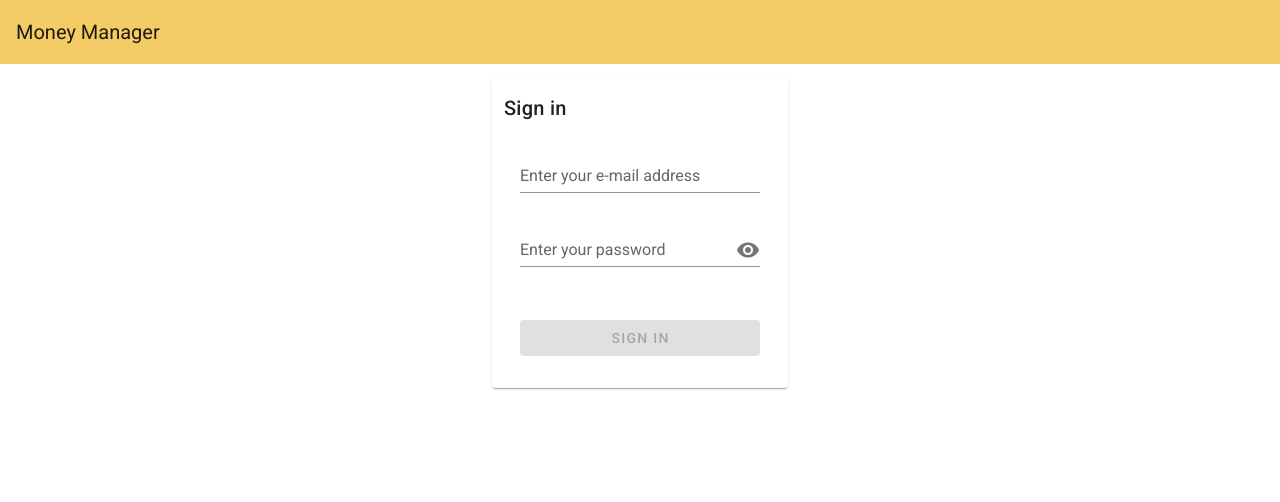
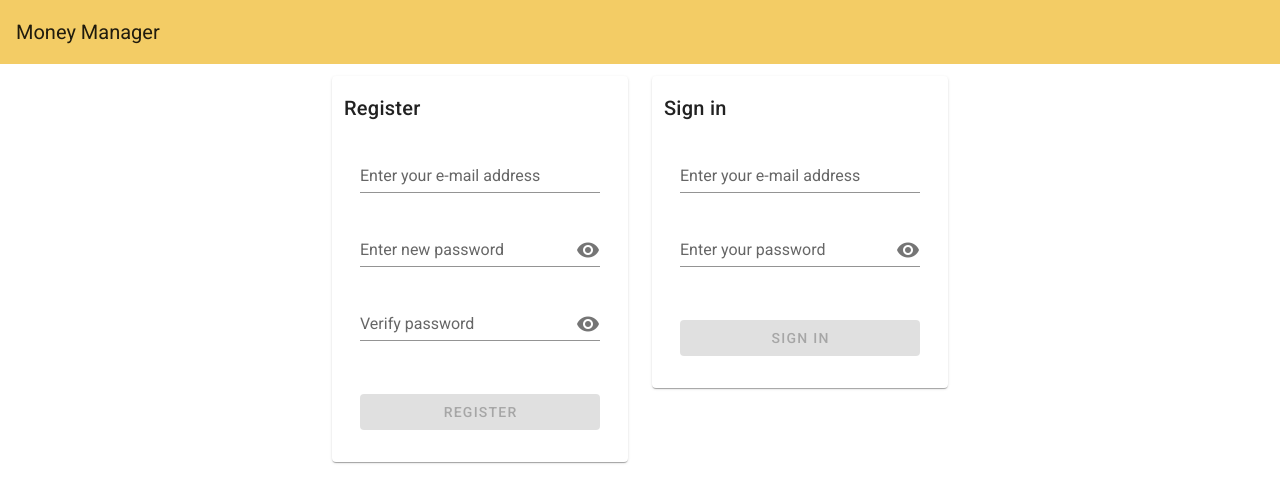
Before and after one commit to spiderlisa/money-manager, a Vue app: page /#/login in a window 1280 px wide. Shown: the top 502 px of the page. Built offline with nearby package versions, Linux system fonts and the light colour scheme; no server answers.

Commit message:
registration form

```diff
--- a/src/components/pages/Login.vue
+++ b/src/components/pages/Login.vue
@@ -1,42 +1,11 @@
 <template>
   <v-container fluid class="fill-height">
-    <v-row align="center" justify="center">
+    <v-row justify="center">
       <v-col cols="12" sm="6" md="4" lg="3">
-        <v-card flat elevation="1">
-          <v-card-title class="px-3">
-            Sign in
-          </v-card-title>
-          <v-card-text>
-            <v-form v-model="dataIsValid" class="px-3 mt-2 mb-4">
-              <v-text-field
-                label="Enter your e-mail address"
-                v-model="email"
-                :rules="rules.emailRules"
-                required
-              />
-              <v-text-field
-                label="Enter your password"
-                v-model="password"
-                :append-icon="passwordVisible ? 'mdi-eye-off' : 'mdi-eye'"
-                @click:append="togglePasswordVisibility"
-                :type="passwordVisible ? 'text' : 'password'"
-                :rules="rules.passwordRules"
-                required
-                class="mt-2"
-              />
-              <v-btn
-                class="mt-8"
-                color="primary"
-                :disabled="!dataIsValid"
-                depressed
-                block
-                @click="sendForm"
-              >
-                Sign in
-              </v-btn>
-            </v-form>
-          </v-card-text>
-        </v-card>
+        <RegisterForm />
+      </v-col>
+      <v-col cols="12" sm="6" md="4" lg="3">
+        <LoginForm />
       </v-col>
     </v-row>
   </v-container>
@@ -44,51 +13,19 @@
 
 <script lang="ts">
 import { Component, Vue } from "vue-property-decorator";
+import RegisterForm from "../parts/RegisterForm.vue";
+import LoginForm from "../parts/LoginForm.vue";
 
 @Component({
-  name: "Login"
+  name: "Login",
+  components: {
+    RegisterForm,
+    LoginForm
+  }
 })
 export default class Login extends Vue {
-  email = "";
-  password = "";
-
-  rules = {
-    emailRules: [
-      (v: string) => !!v || "E-mail is required",
-      (v: string) =>
-        /^\w+([\\.-]?\w+)*@\w+([\\.-]?\w+)*(\.\w{2,3})+$/.test(v) ||
-        "E-mail must be valid"
-    ],
-    passwordRules: [
-      (v: string) => !!v || "Password is required",
-      (v: string) => v.length > 5 || "Password is too short"
-    ]
-  };
-
-  dataIsValid = false;
-  passwordVisible = false;
-
   beforeMount() {
     this.$store.dispatch("logout");
-  }
-
-  togglePasswordVisibility() {
-    this.passwordVisible = !this.passwordVisible;
-  }
-
-  sendForm() {
-    const authData = {
-      email: this.email,
-      password: this.password
-    };
-    this.$store
-      .dispatch("login", authData)
-      .then(() => {
-        this.$router.push("/home");
-      })
-      .catch(err => {
-        //console.error(err);
-      });
   }
 }
 </script>
--- /dev/null
+++ b/src/components/parts/LoginForm.vue
@@ -0,0 +1,84 @@
+<template>
+  <v-card flat elevation="1">
+    <v-card-title class="px-3">
+      Sign in
+    </v-card-title>
+    <v-card-text>
+      <v-form v-model="dataIsValid" class="px-3 mt-2 mb-4">
+        <v-text-field
+          label="Enter your e-mail address"
+          v-model="email"
+          :rules="rules.emailRules"
+          required
+        />
+        <v-text-field
+          label="Enter your password"
+          v-model="password"
+          :append-icon="passwordVisible ? 'mdi-eye-off' : 'mdi-eye'"
+          @click:append="togglePasswordVisibility"
+          :type="passwordVisible ? 'text' : 'password'"
+          :rules="rules.passwordRules"
+          required
+          class="mt-2"
+        />
+        <v-btn
+          class="mt-8"
+          color="primary"
+          :disabled="!dataIsValid"
+          depressed
+          block
+          @click="sendForm"
+        >
+          Sign in
+        </v-btn>
+      </v-form>
+    </v-card-text>
+  </v-card>
+</template>
+
+<script lang="ts">
+import { Component, Vue } from "vue-property-decorator";
+
+@Component({
+  name: "LoginForm"
+})
+export default class LoginForm extends Vue {
+  email = "";
+  password = "";
+
+  rules = {
+    emailRules: [
+      (v: string) => !!v || "E-mail is required",
+      (v: string) =>
+        /^\w+([\\.-]?\w+)*@\w+([\\.-]?\w+)*(\.\w{2,3})+$/.test(v) ||
+        "E-mail must be valid"
+    ],
+    passwordRules: [
+      (v: string) => !!v || "Password is required",
+      (v: string) => v.length > 5 || "Password is too short"
+    ]
+  };
+
+  dataIsValid = false;
+  passwordVisible = false;
+
+  togglePasswordVisibility() {
+    this.passwordVisible = !this.passwordVisible;
+  }
+
+  sendForm() {
+    const authData = {
+      email: this.email,
+      password: this.password
+    };
+    this.$store
+      .dispatch("login", authData)
+      .then(() => {
+        this.$router.push("/home");
+      })
+      .catch(err => {
+        //console.error(err);
+      });
+  }
+}
+</script>
--- /dev/null
+++ b/src/components/parts/RegisterForm.vue
@@ -0,0 +1,116 @@
+<template>
+  <v-card flat elevation="1">
+    <v-card-title class="px-3">
+      Register
+    </v-card-title>
+    <v-card-text>
+      <v-form v-model="dataIsValid" class="px-3 mt-2 mb-4" >
+        <v-text-field
+          label="Enter your e-mail address"
+          v-model="email"
+          :rules="rules.emailRules"
+          required
+        />
+        <v-text-field
+          label="Enter new password"
+          v-model="password"
+          :append-icon="passwordVisible ? 'mdi-eye-off' : 'mdi-eye'"
+          @click:append="togglePasswordVisibility"
+          :type="passwordVisible ? 'text' : 'password'"
+          :rules="rules.passwordRules"
+          required
+          class="mt-2"
+        />
+        <v-text-field
+          label="Verify password"
+          v-model="passwordVer"
+          :append-icon="passwordVerVisible ? 'mdi-eye-off' : 'mdi-eye'"
+          @click:append="togglePasswordVerVisibility"
+          :type="passwordVerVisible ? 'text' : 'password'"
+          :rules="rules.passwordVerRules"
+          required
+          class="mt-2"
+        />
+        <v-btn
+          class="mt-8"
+          color="primary"
+          :disabled="!dataIsValid"
+          depressed
+          block
+          @click="sendForm"
+        >
+          Register
+        </v-btn>
+      </v-form>
+    </v-card-text>
+  </v-card>
+</template>
+
+<script lang="ts">
+  import { Component, Vue, Watch } from "vue-property-decorator";
+
+@Component({
+  name: "RegisterForm"
+})
+export default class RegisterForm extends Vue {
+  email = "";
+  password = "";
+  passwordVer = "";
+
+  rules = {
+    emailRules: [
+      (v: string) => !!v || "E-mail is required",
+      (v: string) =>
+        /^\w+([\\.-]?\w+)*@\w+([\\.-]?\w+)*(\.\w{2,3})+$/.test(v) ||
+        "E-mail must be valid"
+    ],
+    passwordRules: [
+      (v: string) => !!v || "Password is required",
+      (v: string) => v.length > 5 || "Password is too short"
+    ],
+    passwordVerRules: [
+      (v: string) => !!v || "Password verification is required"
+    ]
+  };
+
+  dataIsValid = false;
+  passwordVisible = false;
+  passwordVerVisible = false;
+
+  togglePasswordVisibility() {
+    this.passwordVisible = !this.passwordVisible;
+  }
+
+  togglePasswordVerVisibility() {
+    this.passwordVerVisible = !this.passwordVerVisible;
+  }
+
+  @Watch('passwordVer')
+  passwordsMatch(newVal: string) {
+    const rule = (v: string) => !v || "Passwords don't match";
+    if (newVal !== this.password) {
+      if (this.rules.passwordVerRules.length === 1)
+        // @ts-ignore
+        this.rules.passwordVerRules.push(rule);
+    } else {
+      if (this.rules.passwordVerRules.length > 1)
+        this.rules.passwordVerRules.pop();
+    }
+  }
+
+  sendForm() {
+    const authData = {
+      email: this.email,
+      password: this.password
+    };
+    this.$store
+      .dispatch("register", authData)
+      .then(() => {
+        this.$router.push("/login");
+      })
+      .catch(err => {
+        //console.error(err);
+      });
+  }
+}
+</script>
--- a/src/store/index.ts
+++ b/src/store/index.ts
@@ -58,6 +58,18 @@ const userModule = {
           token: token
         };
         context.commit("login", userState);
+      } catch (error) {
+        //console.error(error);
+      } finally {
+        context.commit("setLoading", false);
+      }
+    },
+
+    async register(context: any, data: AuthDTO) {
+      context.commit("setLoading", true);
+
+      try {
+        await AuthCrud.register(data);
       } catch (error) {
         //console.error(error);
       } finally {
```
